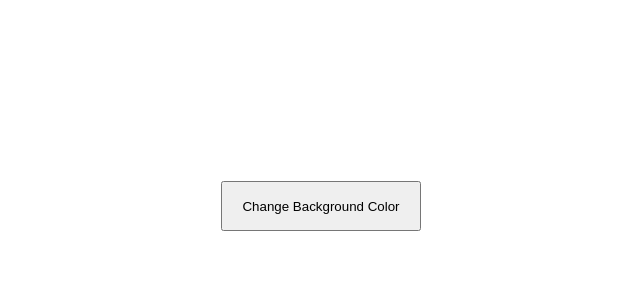
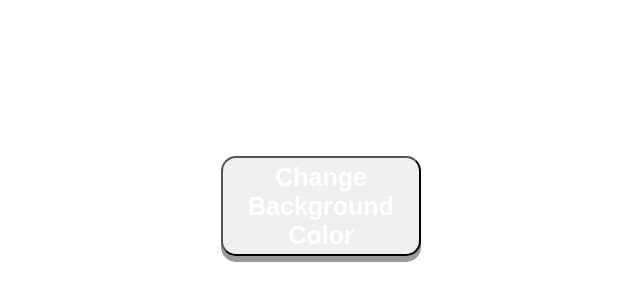
Before and after one commit to maximepqt/Change-BackGround-Color-Random, a plain HTML site: page index.html in a window 1280 px wide. Shown: the part 194-494 px from the top of the page, without its empty margins (319-959 px from the left). Drawn offline with Linux system fonts and the light colour scheme.

Commit message:
Add function to the button and change it style

```diff
--- a/script.js
+++ b/script.js
@@ -1,4 +1,5 @@
 let nameEl = document.getElementById("p-el");
+let buttonEl  =document.getElementById("changeBG-el")
 
 function changeBackGroundColor() {
     var result           = '#';
@@ -14,4 +15,6 @@ function changeBackGroundColor() {
    document.body.style.background = result;
    nameEl.innerText ="Color is : " + result;
 
+   buttonEl.style.background = result;
+
 }
--- a/styles.css
+++ b/styles.css
@@ -17,6 +17,20 @@ p {
 }
 
 #changeBG-el {
-  height: 50px;
+  height: 100px;
   width: 200px;
+  font-size: 25px;
+  font-weight: bold;
+  cursor: pointer;
+  outline: none;
+  color: #fff;
+  border: 1 px solid black;
+  border-radius: 15px;
+  box-shadow: 0 6px #999;
 }
+
+#changeBG-el:active {
+  background-color: #3e8e41;
+  box-shadow: 0 5px #666;
+  transform: translateY(4px);
+}
```
